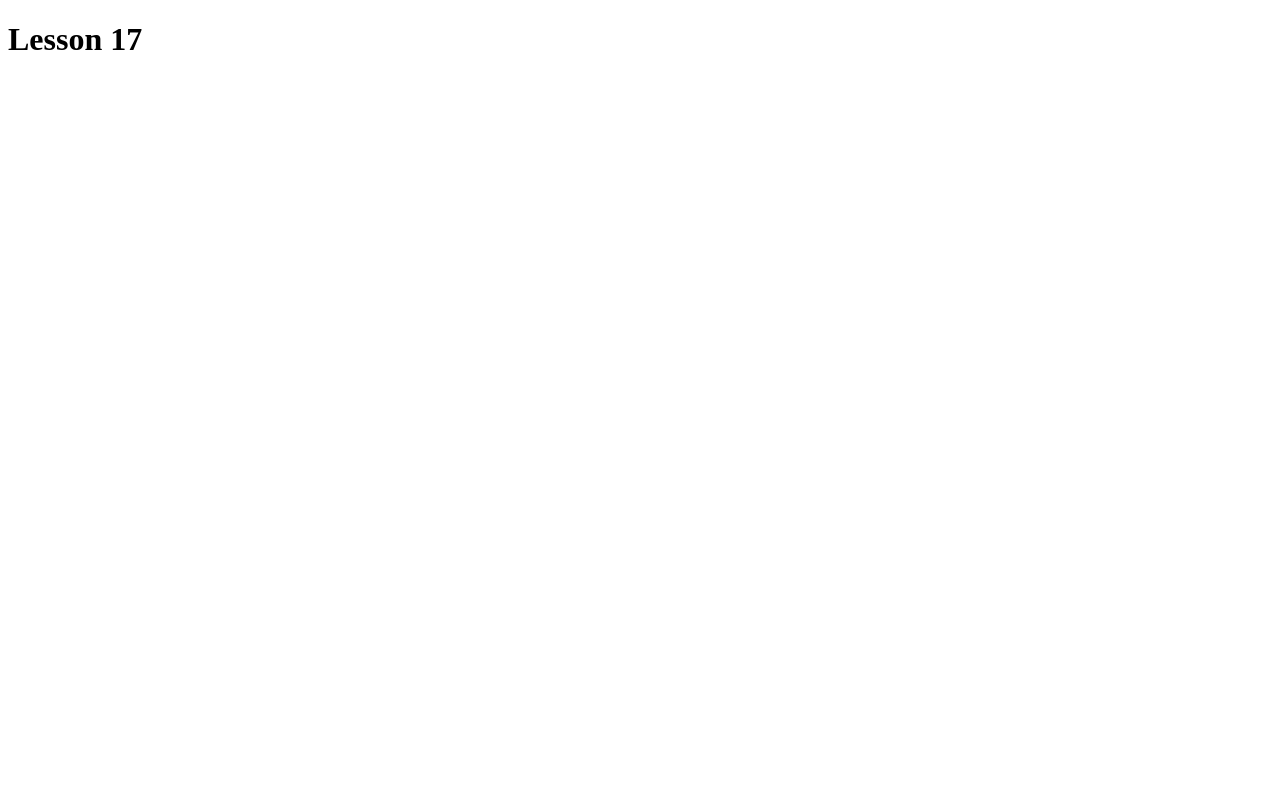
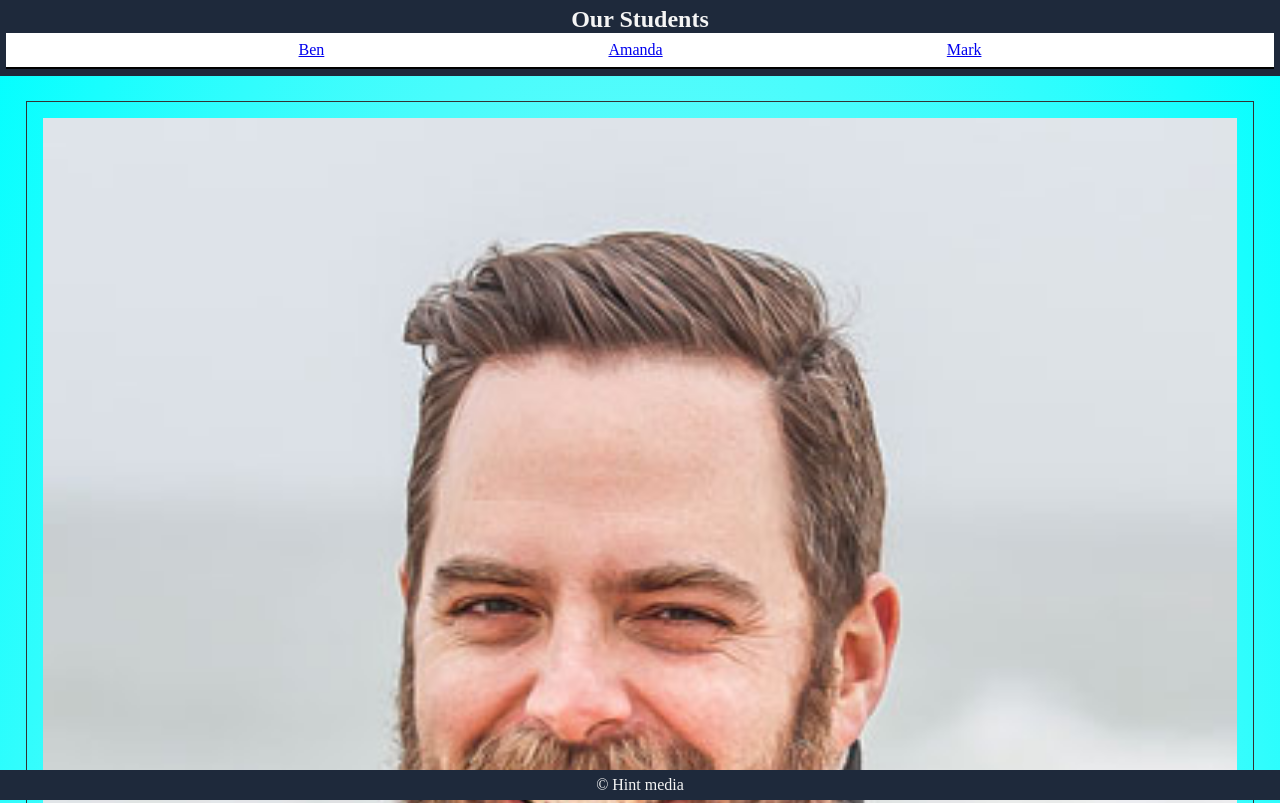
Before and after one commit to Emoumo-coder/HTML_Course, a plain HTML site: page CSS/Lesson 17/index.html in a window 1280 px wide. Shown: the top 803 px of the page. Drawn offline with Linux system fonts and the light colour scheme.

Commit message:
Lesson 17 incomplete

```diff
--- a/CSS/Lesson 17/css/style.css
+++ b/CSS/Lesson 17/css/style.css
@@ -0,0 +1,129 @@
+* {
+    margin: 0;
+    padding: 0;
+    box-sizing: border-box;
+}
+
+img {
+    display: block;
+    width: 100%;
+    height: auto;
+}
+
+body {
+    min-height: 100vh;
+    background-color: #475569;
+    background-image: radial-gradient(whitesmoke, #475569);
+    display: flex;
+    flex-direction: column;
+}
+
+header, nav, main, footer {
+    display: grid;
+    place-content: center;
+    grid-template-columns: 100%;
+    text-align: center;
+}
+
+header, footer {
+    background-color: #1E293B;
+    color: whitesmoke;
+    padding: 0.4rem;
+
+    position: sticky;
+}
+
+header {
+    top: 0;
+}
+
+footer {
+    bottom: 0;
+}
+
+nav {
+    background-color: #fff;
+    color: #000;
+    padding: 0.5rem;
+    border-bottom: 2px solid #000;
+}
+
+nav ul {
+    display: flex;
+    align-items: center;
+    justify-content: space-evenly;
+    list-style: none;
+}
+
+main {
+    flex-grow: 1;
+    padding: 1.6rem;
+    display: flex;
+    flex-flow: column nowrap;
+    gap: 0.5rem;
+}
+
+.card {
+    scroll-margin-top: 1rem;
+    padding: 1rem;
+    border: 1px solid #333;
+}
+
+/* Media Queries */
+/* ============= small */
+@media screen and (min-width: 576px) {
+    /* css rules */
+    body {
+        background-color: green;
+        background-image: radial-gradient(whitesmoke, green);
+    }
+}
+
+/* ============= Meduim */
+@media screen and (min-width: 768px) {
+    /* css rules */
+    body {
+        background-color: red;
+        background-image: radial-gradient(whitesmoke, red);
+    }
+}
+
+/* ============= Large */
+@media screen and (min-width: 992px) {
+    /* css rules */
+    body {
+        background-color: blue;
+        background-image: radial-gradient(whitesmoke, blue);
+    }
+}
+
+/* ============= Extra */
+@media screen and (min-width: 1200px) {
+    /* css rules */
+    body {
+        background-color: rebeccapurple;
+        background-image: radial-gradient(whitesmoke, rebeccapurple);
+    }
+}
+
+/* ============= Double Extra */
+@media screen and (min-width: 1400px) {
+    /* css rules */
+    body {
+        background-color: violet;
+        background-image: radial-gradient(whitesmoke, violet);
+    }
+}
+
+@media screen and (orientation: landscape) and (min-width: 700px) {
+    body {
+        background-color: aqua;
+        background-image: radial-gradient(whitesmoke, aqua);
+    }
+}
+
+@media screen and (min-aspect-ratio: 16/9)  {
+    body {
+        background-image: radial-gradient(whitesmoke, indigo);
+    }
+}
--- a/CSS/Lesson 17/index.html
+++ b/CSS/Lesson 17/index.html
@@ -7,6 +7,40 @@
     <link rel="stylesheet" href="./css/style.css">
 </head>
 <body>
-    <h1>Lesson 17</h1>
+    <header>
+        <h2>Our Students</h2>
+        <nav>
+            <ul>
+                <li><a href="#ben">Ben</a></li>
+                <li><a href="#amanda">Amanda</a></li>
+                <li><a href="#mark">Mark</a></li>
+            </ul>
+        </nav>
+    </header>
+
+    <main>
+        <div class="card" id="ben">
+            <figure>
+                <img src="./images/ben.jpg" width="400" height="400" alt="Ben">
+                <figcaption><h3>Ben Marcia</h3></figcaption>
+            </figure>
+            <p><q>I am an Architecturer.</q></p>
+        </div>
+        <div class="card" id="amanda">
+            <figure>
+                <img src="../Lesson 15/images/profile.jpg" width="400" height="400" alt="Mark">
+                <figcaption><h3>Amanda Bliss</h3></figcaption>
+            </figure>
+            <p><q>I am a Realtor.</q></p>
+        </div>
+        <div class="card" id="mark">
+            <figure>
+                <img src="./images/mark.jpg" alt="Mark" width="400" height="400">
+                <figcaption><h3>Mart Moris</h3></figcaption>
+            </figure>
+            <p><q>I am an Wordpress Dev.</q></p>
+        </div>
+    </main>
+    <footer>&copy; Hint media</footer>
 </body>
 </html>
```
Also changed, not shown: 1 other file.
